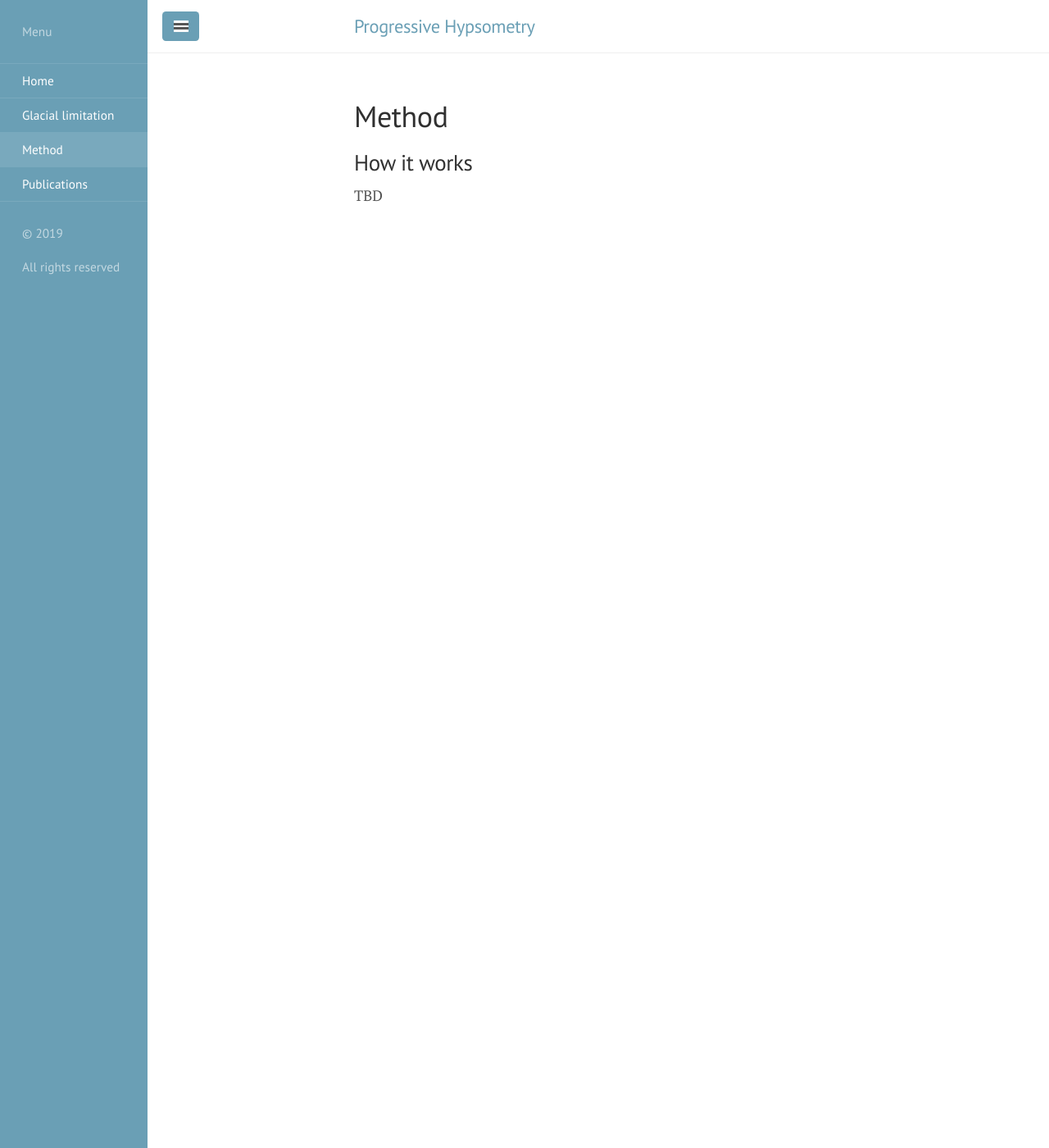
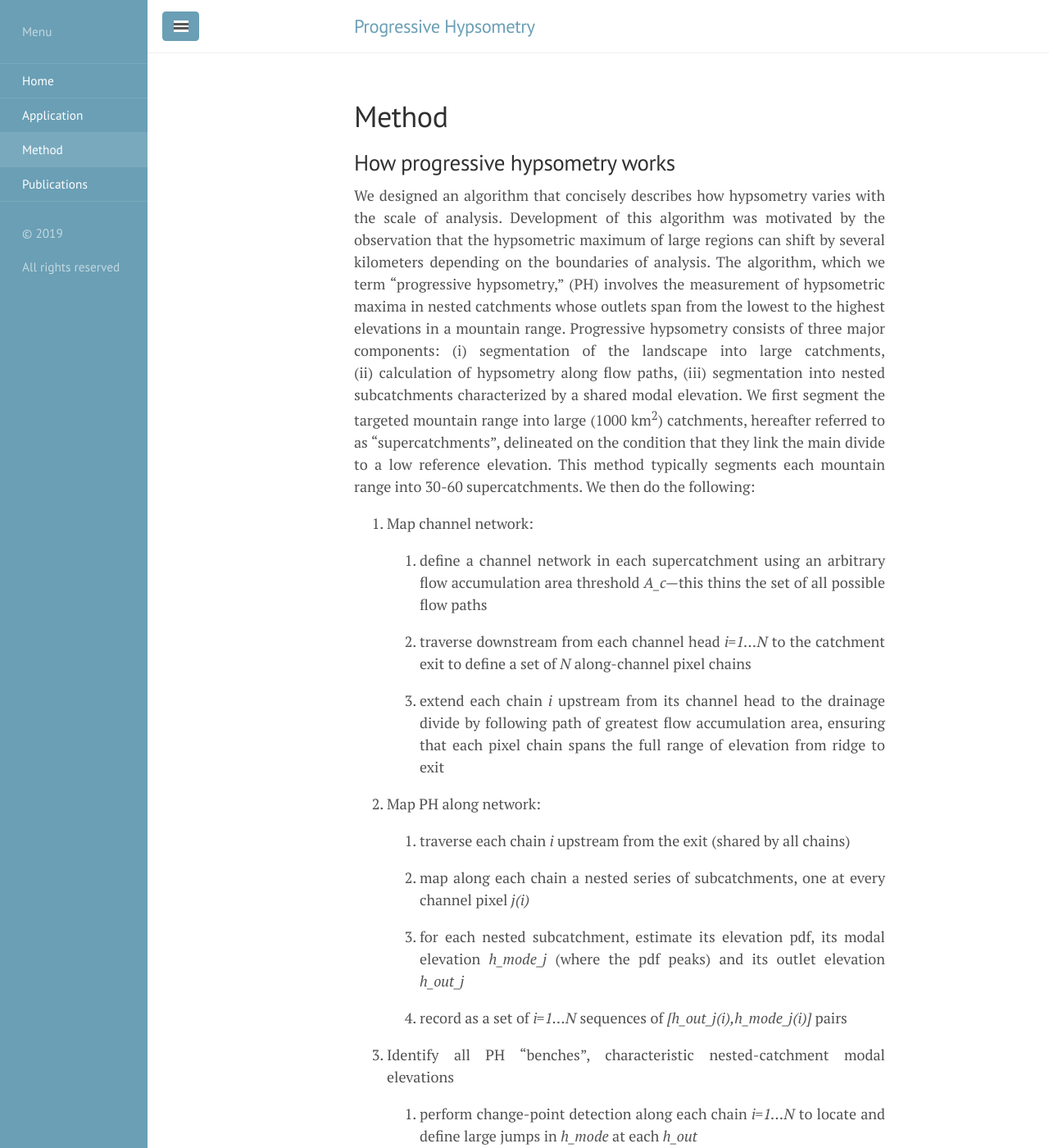
Before and after one commit to mcunningham917/PHdoc, a Jekyll site: the page built from Method.md, in a window 1280 px wide and 1400 px high. Shown: the whole window at 82% size. Built offline with Jekyll 4.4.1, drawn with Linux system fonts in a browser that asks for light colours; some of the changed text lies outside the part shown.

Commit message:
Trying out pandoc for Word->md

```diff
--- a/Glacial limitation.md
+++ b/Glacial limitation.md
@@ -1,12 +1,13 @@
 ---
 layout: page
-title: 'Glacial limitation'
+title: 'Application'
 lc_title: glacial_limitation
 ---
 
 ## Talamanca Range, Costa Rica
 
-  ![Supercatchment9_hBench_vs_hChange](https://github.com/mcunningham917/PHanalysis/CostaRica/Figures/Supercatchment9_hBench_vs_hChange.png)
+  ![Supercatchment9_hBench_vs_hChange]
+  (https://github.com/mcunningham917/PHanalysis/blob/master/CostaRica/Figures/Supercatchment9_hBench_vs_hChange.png)
 
   * [**Script**](/PHtools/Analysis/CostaRica.m) to run the analysis in Matlab
   * [**Subcatchments**](https://github.com/mcunningham917/PHanalysis/CostaRica/Subcatchments)
--- a/Method.md
+++ b/Method.md
@@ -4,6 +4,70 @@ title: Method
 lc_title: method
 ---
 
-## How it works
+## How progressive hypsometry works
 
-TBD
+We designed an algorithm that concisely describes how hypsometry varies
+with the scale of analysis. Development of this algorithm was motivated
+by the observation that the hypsometric maximum of large regions can
+shift by several kilometers depending on the boundaries of analysis. The
+algorithm, which we term "progressive hypsometry," (PH) involves the
+measurement of hypsometric maxima in nested catchments whose outlets
+span from the lowest to the highest elevations in a mountain range.
+Progressive hypsometry consists of three major components:
+(i) segmentation of the landscape into large catchments,
+(ii) calculation of hypsometry along flow paths, (iii) segmentation
+into nested subcatchments characterized by a shared modal elevation. We
+first segment the targeted mountain range into large (1000
+km<sup>2</sup>) catchments, hereafter referred to as "supercatchments",
+delineated on the condition that they link the main divide to a low
+reference elevation. This method typically segments each mountain range
+into 30-60 supercatchments. We then do the following:
+
+1.  Map channel network:
+
+    1.  define a channel network in each supercatchment using an
+        arbitrary flow accumulation area threshold *A\_c—*this thins the
+        set of all possible flow paths
+
+    2.  traverse downstream from each channel head *i=1…N* to the
+        catchment exit to define a set of *N* along-channel pixel chains
+
+    3.  extend each chain *i* upstream from its channel head to the
+        drainage divide by following path of greatest flow accumulation
+        area, ensuring that each pixel chain spans the full range of
+        elevation from ridge to exit
+
+2.  Map PH along network:
+
+    4.  traverse each chain *i* upstream from the exit (shared by all
+        chains)
+
+    5.  map along each chain a nested series of subcatchments, one at
+        every channel pixel *j(i)*
+
+    6.  for each nested subcatchment, estimate its elevation pdf, its
+        modal elevation *h\_mode\_j* (where the pdf peaks) and its
+        outlet elevation *h\_out\_j*
+
+    7.  record as a set of *i=1…N* sequences of
+        *\[h\_out\_j(i),h\_mode\_j(i)\]* pairs
+
+3.  Identify all PH "benches", characteristic nested-catchment modal
+    elevations
+
+    8.  perform change-point detection along each chain *i=1…N* to
+        locate and define large jumps in *h\_mode* at each *h\_out*
+
+    9.  define the outlet elevation *h\_out* at each jump as *h\_change*
+
+    10. designate the groups of between-jump modal elevations
+        *{h\_mode}* as "benches"
+
+    11. define each bench modal elevation *h\_bench = min{h\_mode}*
+
+    12. record as a set of *i=1…N* sequences (one per chain) of
+        *\[h\_change\_k(i),h\_bench\_k(i)\]* pairs, each of length
+        *k(i)=1..n(i)*
+
+    13. concatenate all *N* sequences of
+        *\[h\_change\_k(i),h\_bench\_k(i)\] *
```
Also changed, not shown: 1 other file.
